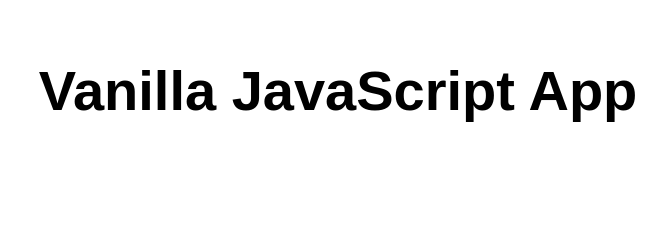
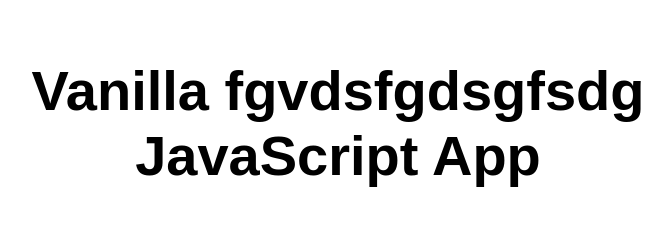
Before and after one commit to Dr-mahmoudJawarneh/my-first-web-static-app, a website: page src/index.html in a window 1280 px wide. Shown: the whole page, without its empty margins (302-974 px from the left). Drawn offline with Linux system fonts and the light colour scheme.

Commit message:
Update index.html

```diff
--- a/src/index.html
+++ b/src/index.html
@@ -10,7 +10,7 @@
 
 <body>
   <main>
-    <h1>Vanilla JavaScript App</h1>
+    <h1>Vanilla fgvdsfgdsgfsdg JavaScript App</h1>
   </main>
 </body>
 
```
